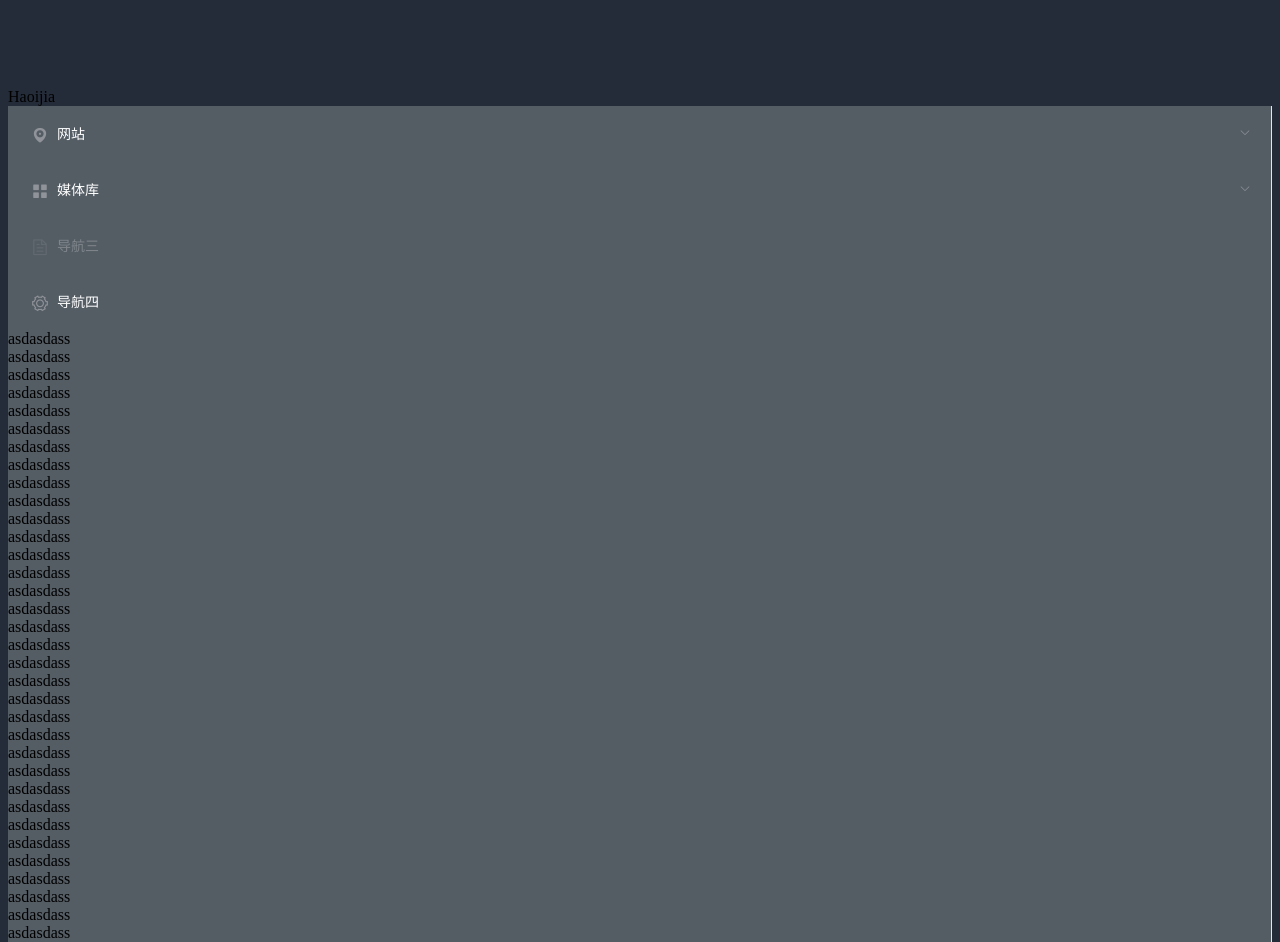
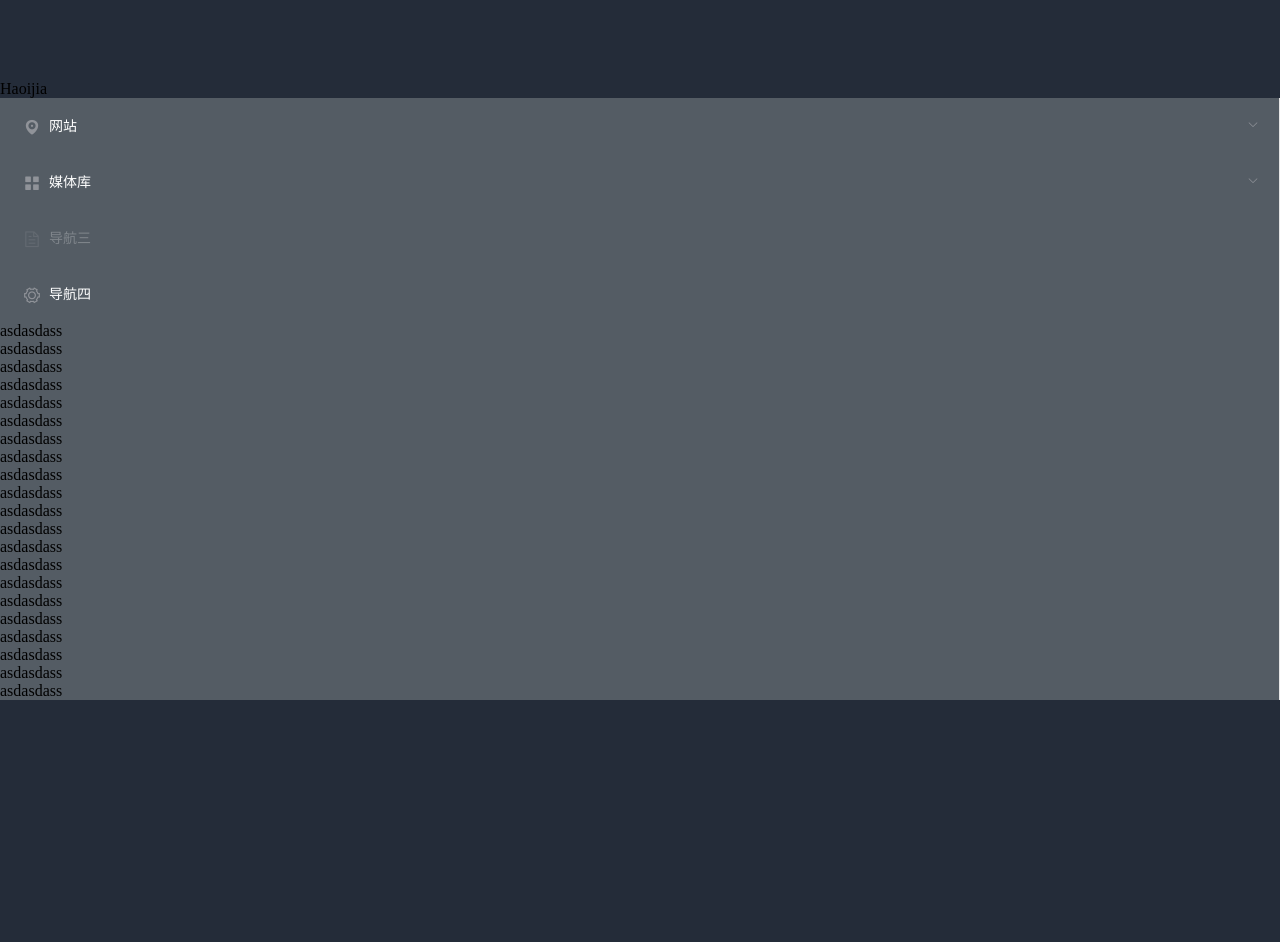
Before and after one commit to caleb-meteor/ccwwBlog, a Vue app in the folder fornt/: page / in a window 1280 px wide. After the commit the page ends 800 px from the top, so only its background shows below. Built offline with nearby package versions, Linux system fonts and the light colour scheme.

Commit message:
el-scrollbar使用demo

```diff
--- a/fornt/src/App.vue
+++ b/fornt/src/App.vue
@@ -21,7 +21,7 @@ export default {
 </script>
 
 <style>
-.body,html{
+body,html{
 	margin: 0;
 	padding: 0;
   width: 100%;
@@ -33,8 +33,9 @@ export default {
 }
 #app{
   width: 100%;
-  height: 100%;
+  height:calc(100% - 80px);
   overflow-y: hidden;
+  min-height: auto;
 }
 .el-scrollbar__wrap {
   overflow-x: hidden;
--- a/fornt/src/components/NavMenu.vue
+++ b/fornt/src/components/NavMenu.vue
@@ -1,6 +1,6 @@
 </<template>
 <transition name="nav-menu">
-    <el-scrollbar style="height:calc(100% - 80px);margin-top:80px;">
+    <el-scrollbar style="height:100%;margin-top:80px;">
     <span>Haoijia</span>
     <el-menu
       default-active="2"
@@ -49,47 +49,6 @@
         <i class="el-icon-setting"></i>
         <span slot="title">导航四</span>
       </el-menu-item>
-      <div>
-        asdasdass
-      </div>
-      <div>
-        asdasdass
-      </div>
-      <div>
-        asdasdass
-      </div>
-
-      <div>
-        asdasdass
-      </div>
-      <div>
-        asdasdass
-      </div>
-
-
-      <div>
-        asdasdass
-      </div>
-      <div>
-        asdasdass
-      </div>
-      <div>
-        asdasdass
-      </div><div>
-        asdasdass
-      </div>
-      <div>
-        asdasdass
-      </div>
-      <div>
-        asdasdass
-      </div>
-      <div>
-        asdasdass
-      </div>
-      <div>
-        asdasdass
-      </div>
       <div>
         asdasdass
       </div>
```
